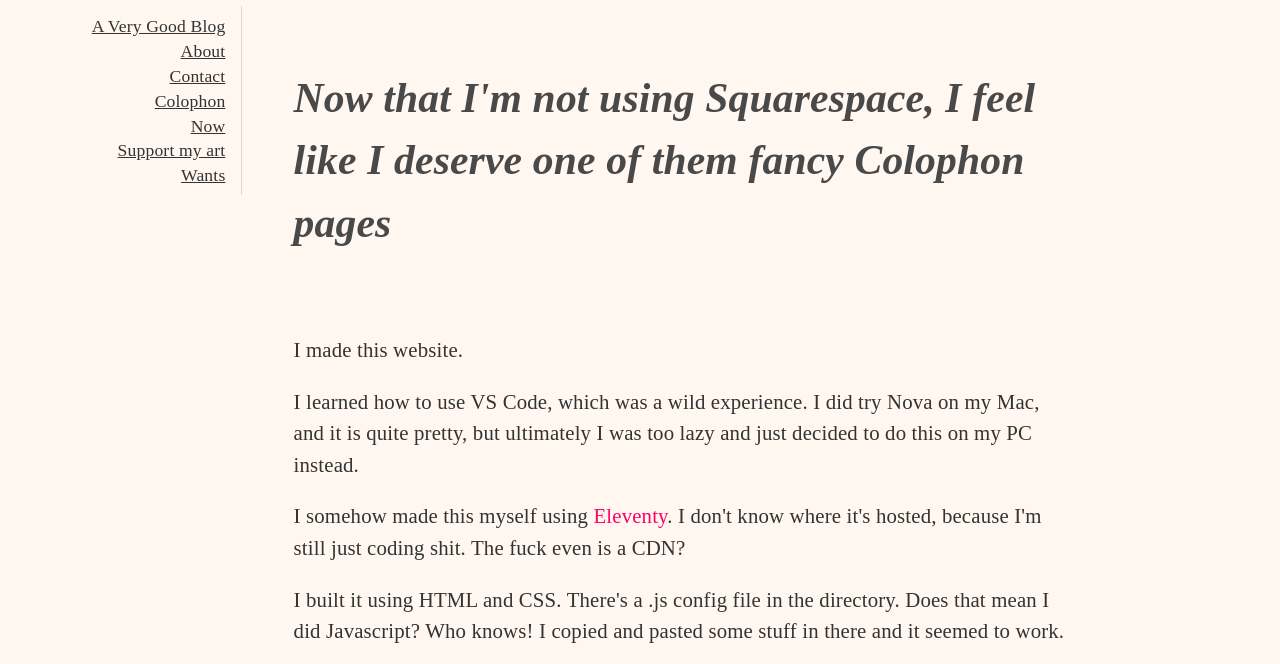
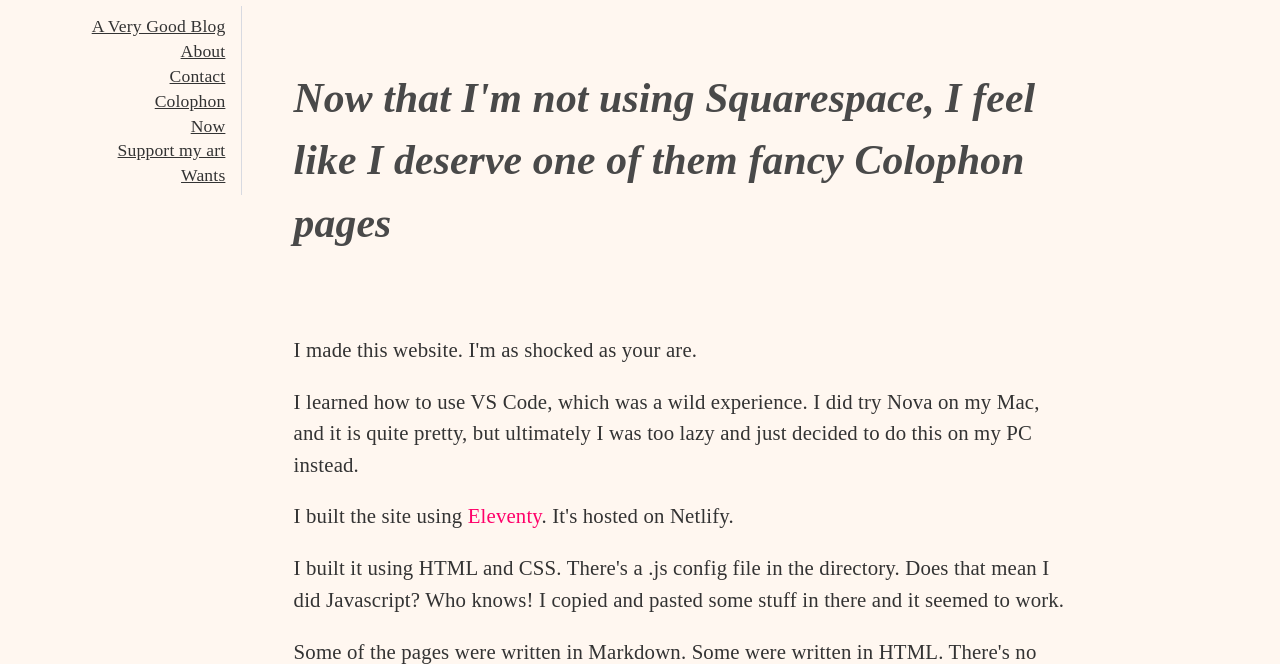
Before and after one commit to gkeenans/gkeenan.co, an Eleventy site: page src/colophon.md in a window 1280 px wide. Shown: the part 120-784 px from the top of the page. Built offline with nearby package versions, Linux system fonts and the light colour scheme; Eleventy itself is replaced by a stand-in of ours; files that its build step writes are made by us from their sources; a web font is replaced by a local one.

Commit message:
Fixed typo and amended colophon

```diff
--- a/src/colophon.md
+++ b/src/colophon.md
@@ -5,11 +5,11 @@ layout: base.njk
 
 ## Now that I'm not using Squarespace, I feel like I deserve one of them fancy Colophon pages
 
-I made this website.
+I made this website. I'm as shocked as your are.
 
 I learned how to use VS Code, which was a wild experience. I did try Nova on my Mac, and it is quite pretty, but ultimately I was too lazy and just decided to do this on my PC instead.
 
-I somehow made this myself using [Eleventy](https://11ty.dev). I don't know where it's hosted, because I'm still just coding shit. The fuck even is a CDN?
+I built the site using [Eleventy](https://11ty.dev). It's hosted on Netlify.
 
 I built it using HTML and CSS. There's a .js config file in the directory. Does that mean I did Javascript? Who knows! I copied and pasted some stuff in there and it seemed to work.
 
```
Also changed, not shown: src/avgb/2024-04-09-the-meat-grinder.md (+1 -1 lines).
